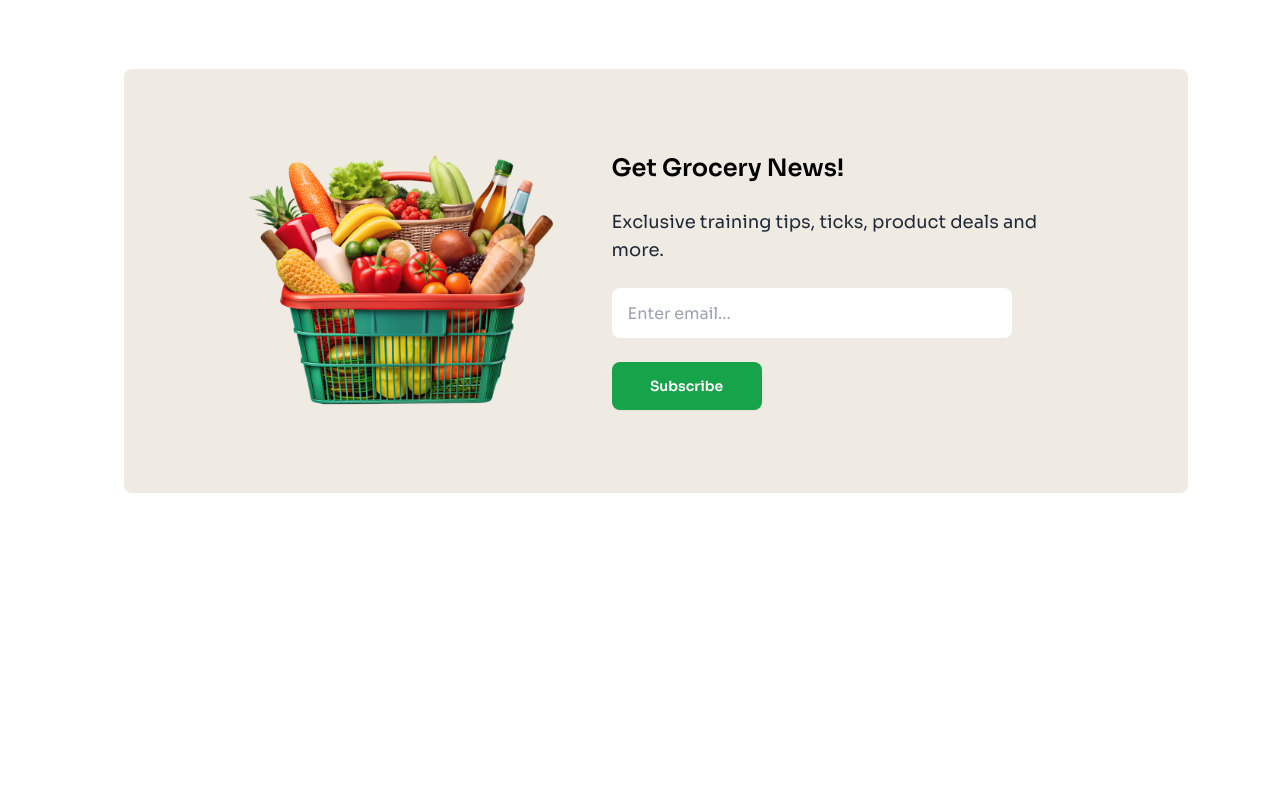
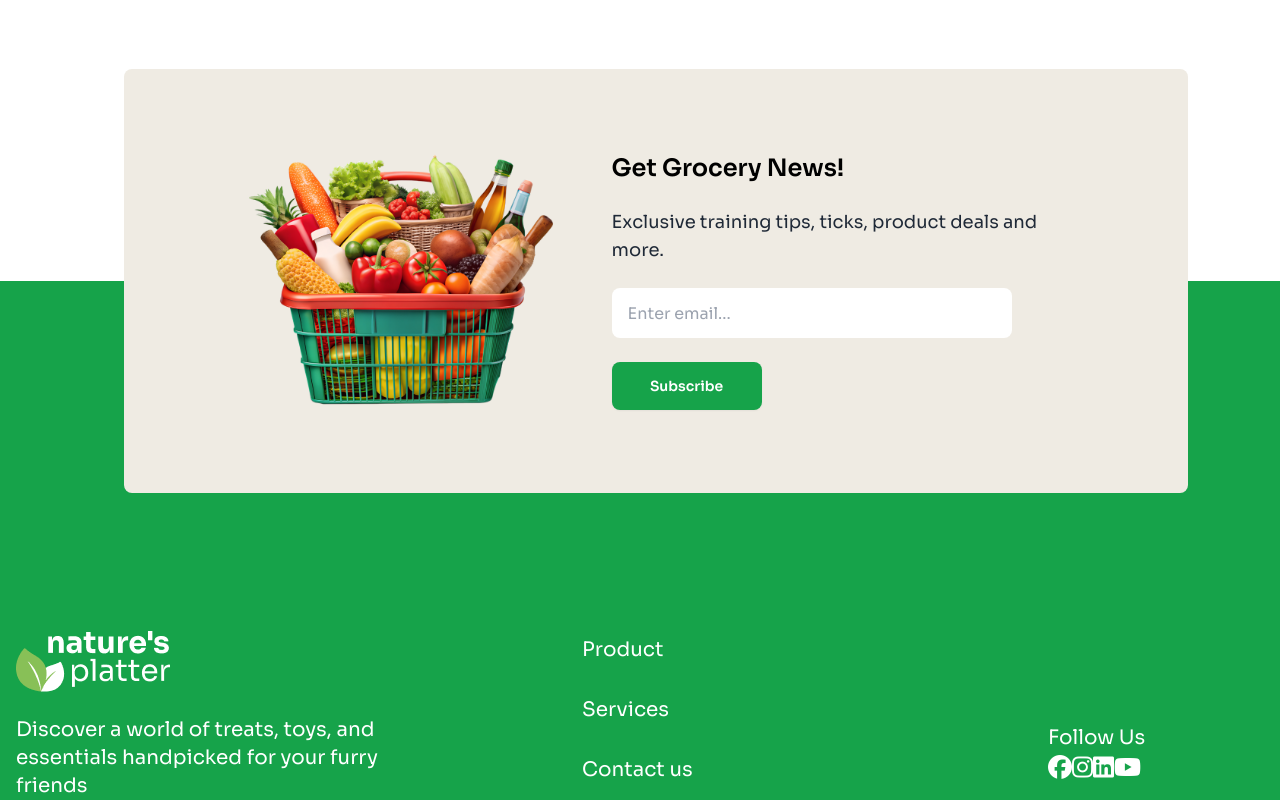
Before and after one commit to leerasabrina/organic-shop, a plain HTML site: page index.html in a window 1280 px wide. Shown: the part 3770-4570 px from the top of the page. Before the commit the page ends 4263 px from the top, so only its background shows below. Drawn offline with nearby package versions, Linux system fonts and the light colour scheme.

Commit message:
footer done

```diff
--- a/index.html
+++ b/index.html
@@ -429,22 +429,22 @@
 
 
 
-  <!-- <footer class="bg-green-600 w-full px-4 pt-[300px] py-[100px] lg:px-[200px] lg:pb-[130px] lg:pt-[350px]">
+   <footer class="bg-green-600 w-full px-4 pt-[300px]  lg:pt-[350px]">
      <div class="grid grid-cols-1 lg:grid-cols-3 justify-end items-end">
-      <div class="space-y-6">
+      <div class="lg:space-y-6">
         <img src="c2-assets/logo-footer.png" alt="">
-        <p class="text-white text-xl w-[400px]">Discover a world of treats, toys, and essentials handpicked for your furry friends</p>
+        <p class="text-white text-xl ">Discover a world of treats, toys, and essentials handpicked for your furry friends</p>
       </div>
       <div class="lg:mb-4">
-        <ul class="pt-8 lg:pt-0 lg:pl-[150px] lg:space-y-8 space-y-2">
+        <ul class=" lg:pt-0 lg:pl-[150px] lg:space-y-8">
           <li><a class="text-white text-xl hover:bg-white hover:text-blue-600" href="#">Product</a></li>
           <li><a class="text-white text-xl  hover:bg-white hover:text-blue-600" href="#">Services</a></li>
           <li><a class="text-white text-xl  hover:bg-white hover:text-blue-600" href="#">Contact us</a></li>
         </ul>
       </div>
       <div class="lg:pl-[200px] lg:mb-4">
-        <p class="text-white text-xl pt-8 lg:pt-0  pb-4">Follow Us</p>
-        <div class="flex gap-8">
+        <p class="text-white text-xl  ">Follow Us</p>
+        <div class="flex">
           <a class="text-2xl transform hover:scale-110" href="#"><i class="fa-brands fa-facebook text-white"></i></a>
           <a class="text-2xl transform hover:scale-110"href="#"><i class="fa-brands fa-instagram text-white"></i></a>
           <a class="text-2xl transform hover:scale-110"href="#"><i class="fa-brands fa-linkedin text-white"></i></a>
@@ -455,7 +455,7 @@
 
      </div>
   </footer>
-    -->
+
 
 </body>
 </html>
```
